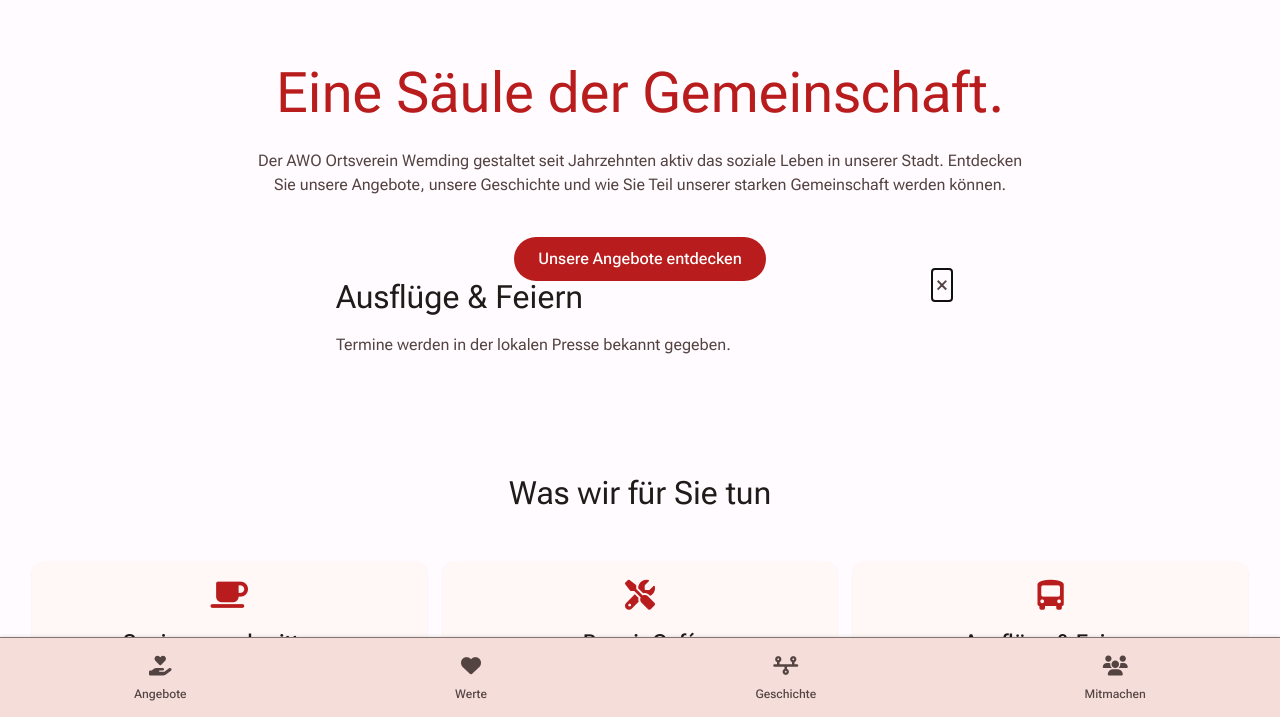
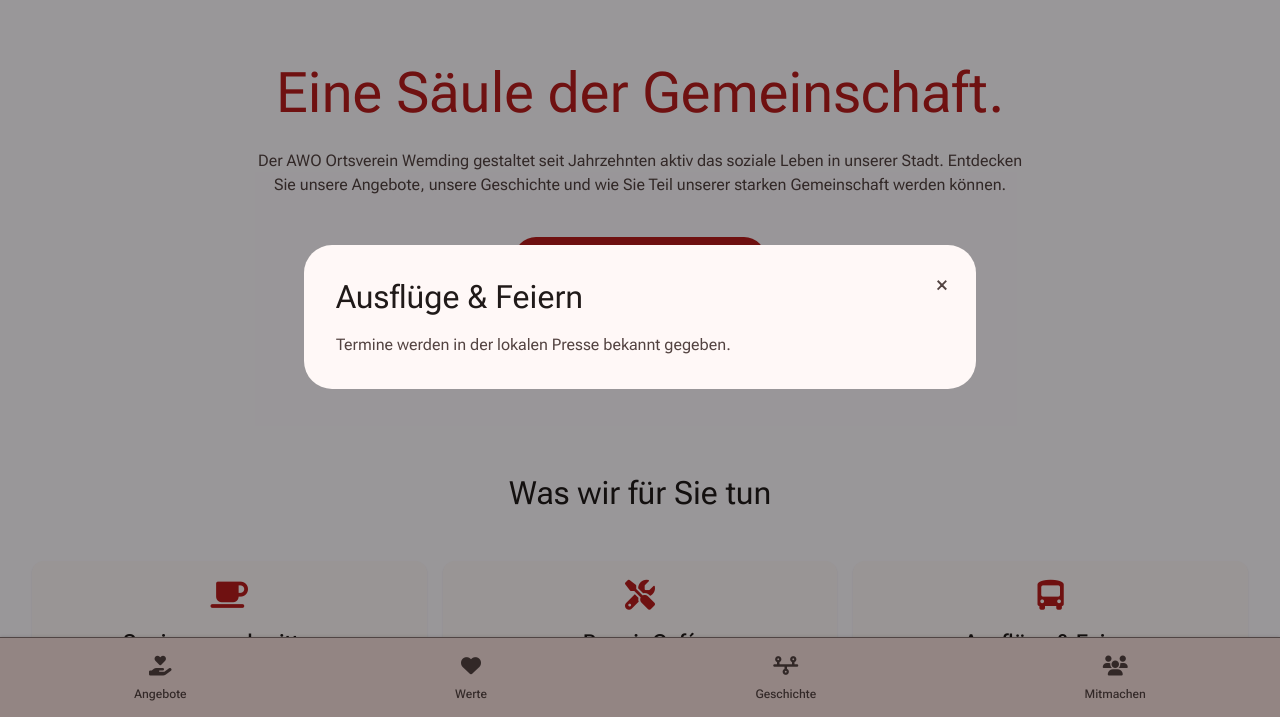
Before and after one commit to MattPeter97/AWO-Wemding, a plain HTML site: page index.html in a window 1280 px wide. Both pictures are taken after a click on the element 1050 px from the left and 712 px from the top of the page. Shown: the part 83-800 px from the top of the page. Drawn offline with nearby package versions, Linux system fonts and the light colour scheme.

Commit message:
index.html

```diff
--- a/index.html
+++ b/index.html
@@ -168,6 +168,31 @@
         .nav-item i, .nav-item span { position: relative; z-index: 1; }
         .nav-item span { font-size: 0.75rem; margin-top: 0.25rem; }
 
+        /* ✅ MODIFICATION: New simplified modal styles */
+        .modal-overlay {
+            background-color: rgba(0,0,0,0.4);
+            transition: opacity 0.3s ease;
+            opacity: 0;
+            pointer-events: none;
+        }
+        .modal-overlay.is-open {
+            opacity: 1;
+            pointer-events: auto;
+        }
+        .modal-content {
+            background-color: var(--theme-surface-container-low);
+            border-radius: 28px;
+            transition: transform 0.3s ease, opacity 0.3s ease;
+            max-height: 90vh;
+            overflow-y: auto;
+            transform: scale(0.95);
+            opacity: 0;
+        }
+        .modal-overlay.is-open .modal-content {
+            transform: scale(1);
+            opacity: 1;
+        }
+
         .animated-item {
             opacity: 0;
             transform: translateY(30px);
@@ -178,7 +203,6 @@
             transform: translateY(0);
         }
 
-        /* Timeline Styles */
         .timeline::before {
             content: '';
             position: absolute;
@@ -364,7 +388,7 @@
         </div>
     </footer>
 
-    <div id="generic-modal-overlay" class="hidden modal-overlay fixed inset-0 z-50 p-4 flex items-center justify-center"></div>
+    <div id="generic-modal-overlay" class="modal-overlay fixed inset-0 z-50 p-4 flex items-center justify-center" aria-modal="true" role="dialog"></div>
 
     <script>
         document.addEventListener('DOMContentLoaded', () => {
@@ -408,44 +432,34 @@
             sections.forEach(section => observer.observe(section));
             animatedItems.forEach(item => observer.observe(item));
 
+            // ✅ MODIFICATION: New simplified modal script
             const modalOverlay = document.getElementById('generic-modal-overlay');
-            let trapFocusListener = null;
-            const openModal = (content, callback) => {
+
+            function openModal(content, onOpenCallback) {
                 modalOverlay.innerHTML = content;
-                modalOverlay.classList.remove('hidden');
-                setTimeout(() => {
-                    modalOverlay.style.opacity = '1';
-                    const modalContent = modalOverlay.querySelector('.modal-content');
-                    if (modalContent) {
-                        modalContent.style.transform = 'scale(1)';
-                        modalContent.style.opacity = '1';
-                        const focusableElements = modalContent.querySelectorAll('button, [href], input, select, textarea, [tabindex]:not([tabindex="-1"])');
-                        const firstFocusableElement = focusableElements[0];
-                        const lastFocusableElement = focusableElements[focusableElements.length - 1];
-                        firstFocusableElement?.focus();
-                        trapFocusListener = (e) => {
-                            const isTabPressed = e.key === 'Tab' || e.keyCode === 9;
-                            if (!isTabPressed) return;
-                            if (e.shiftKey) { if (document.activeElement === firstFocusableElement) { lastFocusableElement.focus(); e.preventDefault(); } }
-                            else { if (document.activeElement === lastFocusableElement) { firstFocusableElement.focus(); e.preventDefault(); } }
-                        };
-                        modalOverlay.addEventListener('keydown', trapFocusListener);
-                    }
-                }, 20);
+                modalOverlay.classList.add('is-open');
                 document.body.style.overflow = 'hidden';
-                modalOverlay.querySelector('.close-modal').addEventListener('click', () => closeModal(modalOverlay));
-                if (callback) { callback(modalOverlay); }
-            };
 
-            const closeModal = (overlay) => {
-                if (trapFocusListener) { overlay.removeEventListener('keydown', trapFocusListener); trapFocusListener = null; }
-                overlay.style.opacity = '0';
-                const modalContent = overlay.querySelector('.modal-content');
-                if (modalContent) { modalContent.style.transform = 'scale(0.95)'; modalContent.style.opacity = '0'; }
-                overlay.addEventListener('transitionend', () => { overlay.classList.add('hidden'); document.body.style.overflow = ''; }, { once: true });
-            };
+                const closeButton = modalOverlay.querySelector('.close-modal');
+                if (closeButton) {
+                    closeButton.addEventListener('click', closeModal, { once: true });
+                }
 
-            modalOverlay.addEventListener('click', (e) => { if (e.target === modalOverlay) closeModal(modalOverlay); });
+                if (onOpenCallback) {
+                    onOpenCallback(modalOverlay);
+                }
+            }
+
+            function closeModal() {
+                modalOverlay.classList.remove('is-open');
+                document.body.style.overflow = '';
+            }
+
+            modalOverlay.addEventListener('click', (event) => {
+                if (event.target === modalOverlay) {
+                    closeModal();
+                }
+            });
 
             const attachIcsListeners = (modal) => {
                  modal.querySelectorAll('.download-ics-link').forEach(link => {
```
